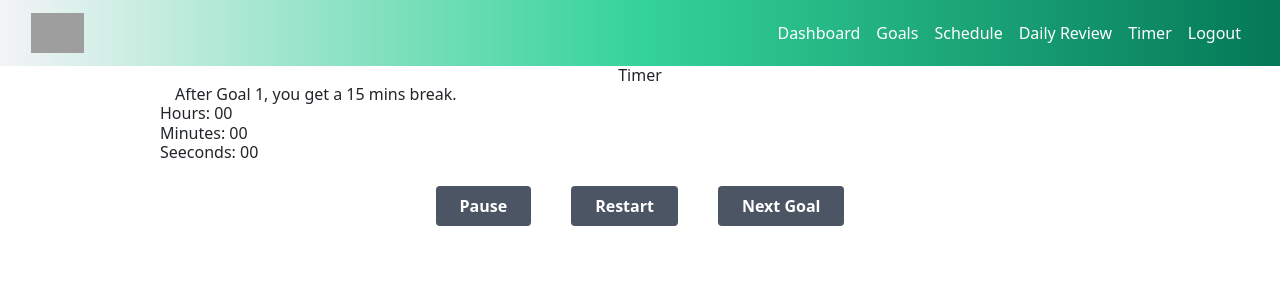
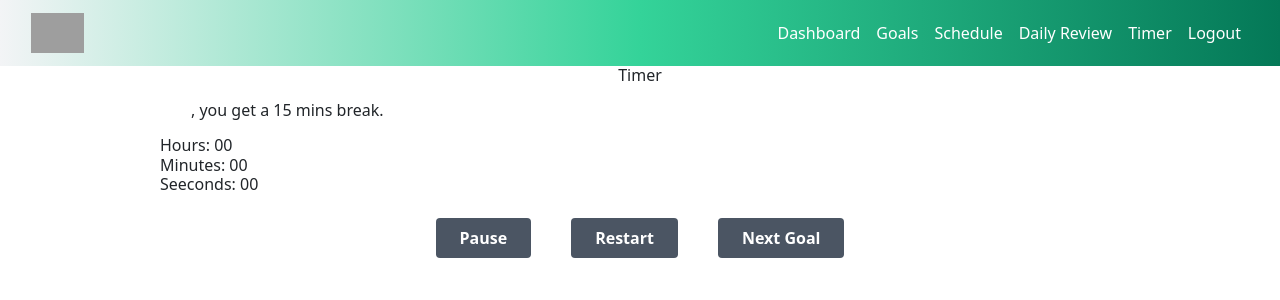
Before and after one commit to AarKaiser/studiously, a React (Create React App) app in the folder client/: page /timer in a window 1280 px wide. Shown: the top 300 px of the page. Built offline with nearby package versions, Linux system fonts and the light colour scheme; no server answers; sample sign-in values are in the browser's storage; grey boxes are pictures that could not be loaded.

Commit message:
ArshleenTimerPageUpdate

```diff
--- a/client/src/pages/Timer.js
+++ b/client/src/pages/Timer.js
@@ -24,6 +24,7 @@ const dateMilliSeconds = (formTimeData) => {
 };
 
 const Timer = () => {
+  const [userData, setUserData] = useState(null);
   const [durations, setDurations] = useState([]);
 
   const { loading, error, data } = useQuery(QUERY_ME);
@@ -50,6 +51,7 @@ const Timer = () => {
       });
       const dtn = filterdGoals.map((goal) => goal.duration);
       setDurations(dtn);
+      setUserData(data.me);
     }
   }, [data]);
 
@@ -142,7 +144,12 @@ const Timer = () => {
         <h1>Timer</h1>
       </Container>
       <Container>
-        <h2>After Goal 1, you get a 15 mins break.</h2>
+        <h2 style={{ margin: '1rem' }}>
+          <span style={{ fontWeight: 'bold' }}>
+            {userData && userData.savedGoals[currentIndex].name}
+          </span>
+          , you get a 15 mins break.
+        </h2>
       </Container>
 
       <Countdown
```
